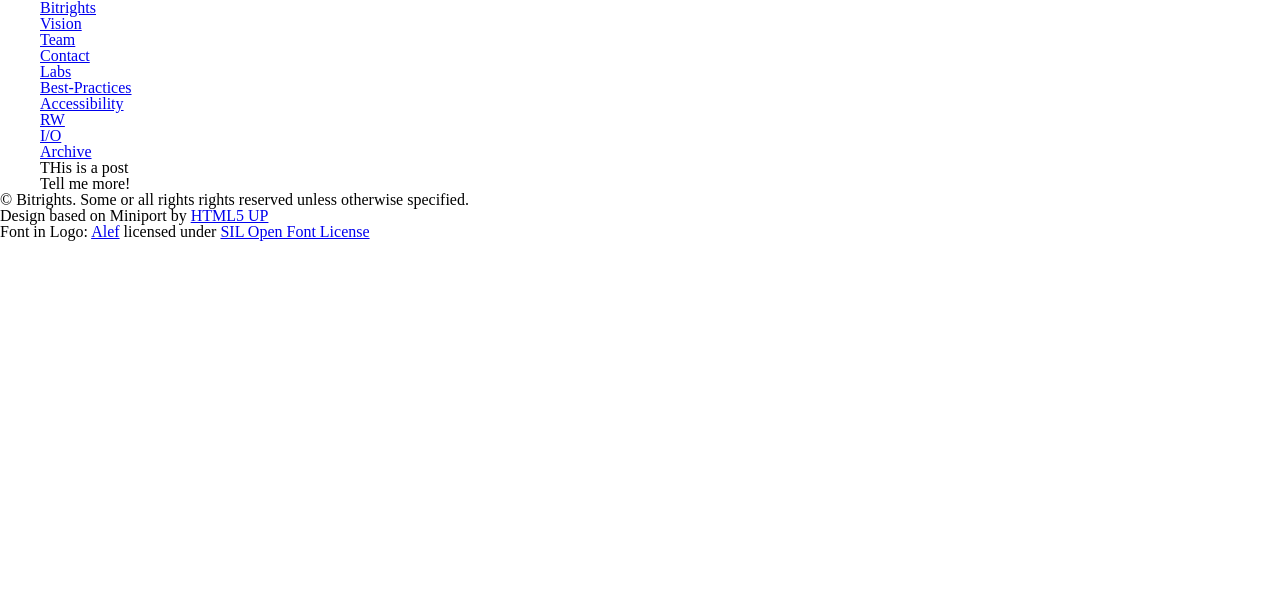
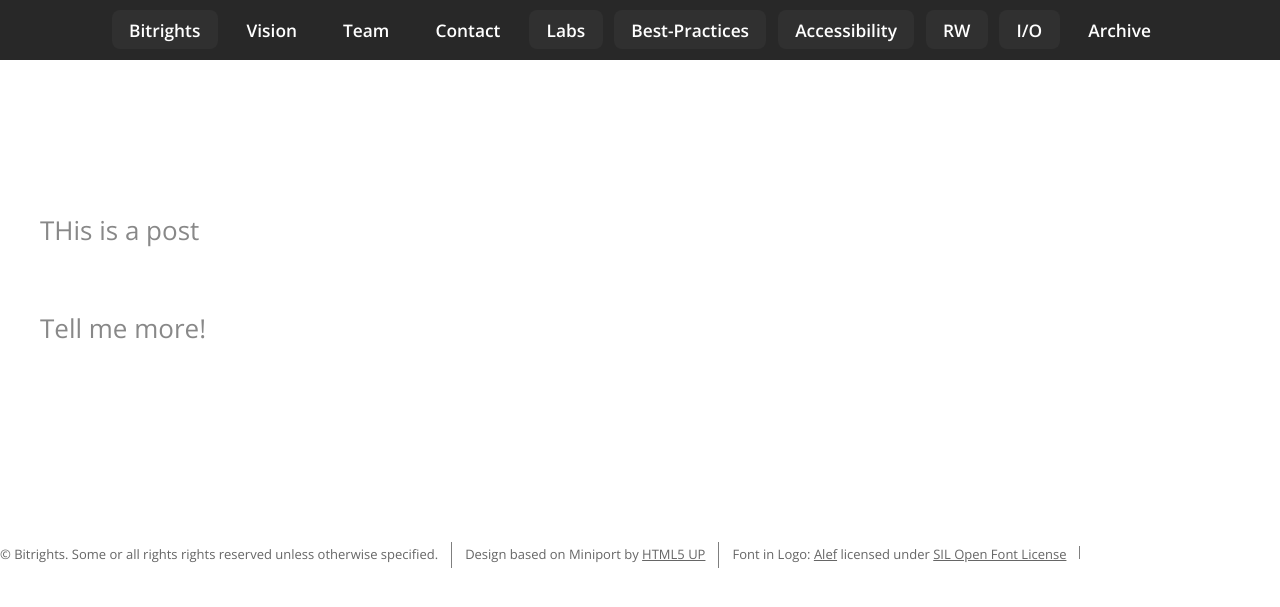
Before and after one commit to bitrights/bitrights.github.io, a Jekyll site: the page built from _posts/2015-02-27-Welcome-to-Bitrights-I&#47;O.md, in a window 1280 px wide. Shown: the top 607 px of the page. Built offline with Jekyll 4.4.1, drawn with Linux system fonts in a browser that asks for light colours.

Commit message:
finally proper paths for posts

```diff
--- a/_layouts/default.html
+++ b/_layouts/default.html
@@ -18,15 +18,15 @@
     <meta name="author" content="{{ site.name }}" />
     <meta name="description" content="{{ site.description }}">
     <!--[if lte IE 8]><script src="{{ relative }}/css/ie/html5shiv.js"></script><![endif]-->
-    <script src="{{ relative }}js/jquery.min.js"></script>
-    <script src="{{ relative }}js/jquery.scrolly.min.js"></script>
-    <script src="{{ relative }}js/skel.min.js"></script>
-    <script src="{{ relative }}js/init.js"></script>
-    <script src="{{ relative }}js/custom.js"></script>
+    <script src="/js/jquery.min.js"></script>
+    <script src="/js/jquery.scrolly.min.js"></script>
+    <script src="/js/skel.min.js"></script>
+    <script src="/js/init.js"></script>
+    <script src="/js/custom.js"></script>
     <noscript>
-      <link rel="stylesheet" href="{{ relative }}css/skel.css" />
-      <link rel="stylesheet" href="{{ relative }}css/style.css" />
-      <link rel="stylesheet" href="{{ relative }}css/style-desktop.css" />
+      <link rel="stylesheet" href="/css/skel.css" />
+      <link rel="stylesheet" href="/css/style.css" />
+      <link rel="stylesheet" href="/css/style-desktop.css" />
       <link rel="alternate" type="application/rss+xml" title="{{ site.name }} - {{ site.description }}" href="{{ relative }}/feed.xml" />
     </noscript>
     <!--[if lte IE 8]><link rel="stylesheet" href="{{ relative }}css/ie/v8.css" /><![endif]-->
--- a/js/init.js
+++ b/js/init.js
@@ -9,10 +9,10 @@
 	skel.init({
 		reset: 'full',
 		breakpoints: {
-			'global':	{ range: '*', href: 'css/style.css' },
-			'desktop':	{ range: '737-', href: 'css/style-desktop.css', containers: 1200, grid: { gutters: 25 } },
-			'1000px':	{ range: '737-1200', href: 'css/style-1000px.css', containers: 960, grid: { gutters: 25 }, viewport: { width: 1080 } },
-			'mobile':	{ range: '-736', href: 'css/style-mobile.css', containers: '100%!', grid: { collapse: true, gutters: 15 }, viewport: { scalable: false } }
+			'global':	{ range: '*', href: '/css/style.css' },
+			'desktop':	{ range: '737-', href: '/css/style-desktop.css', containers: 1200, grid: { gutters: 25 } },
+			'1000px':	{ range: '737-1200', href: '/css/style-1000px.css', containers: 960, grid: { gutters: 25 }, viewport: { width: 1080 } },
+			'mobile':	{ range: '-736', href: '/css/style-mobile.css', containers: '100%!', grid: { collapse: true, gutters: 15 }, viewport: { scalable: false } }
 		}
 	});
 
```
